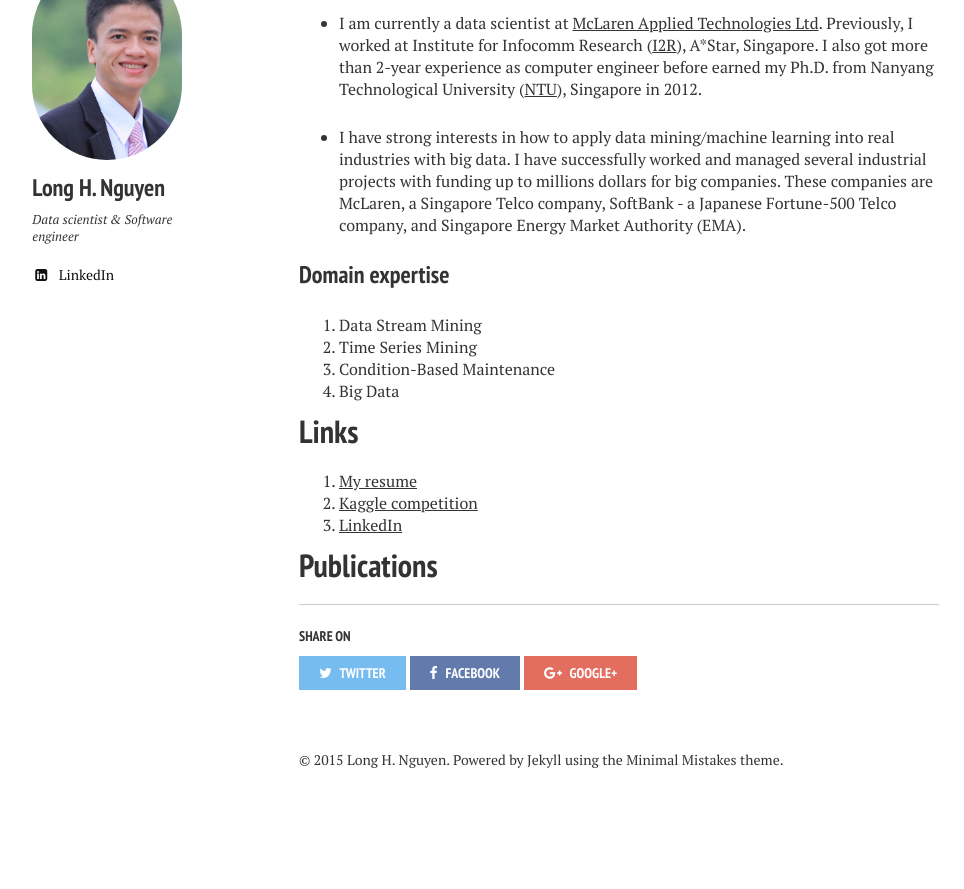
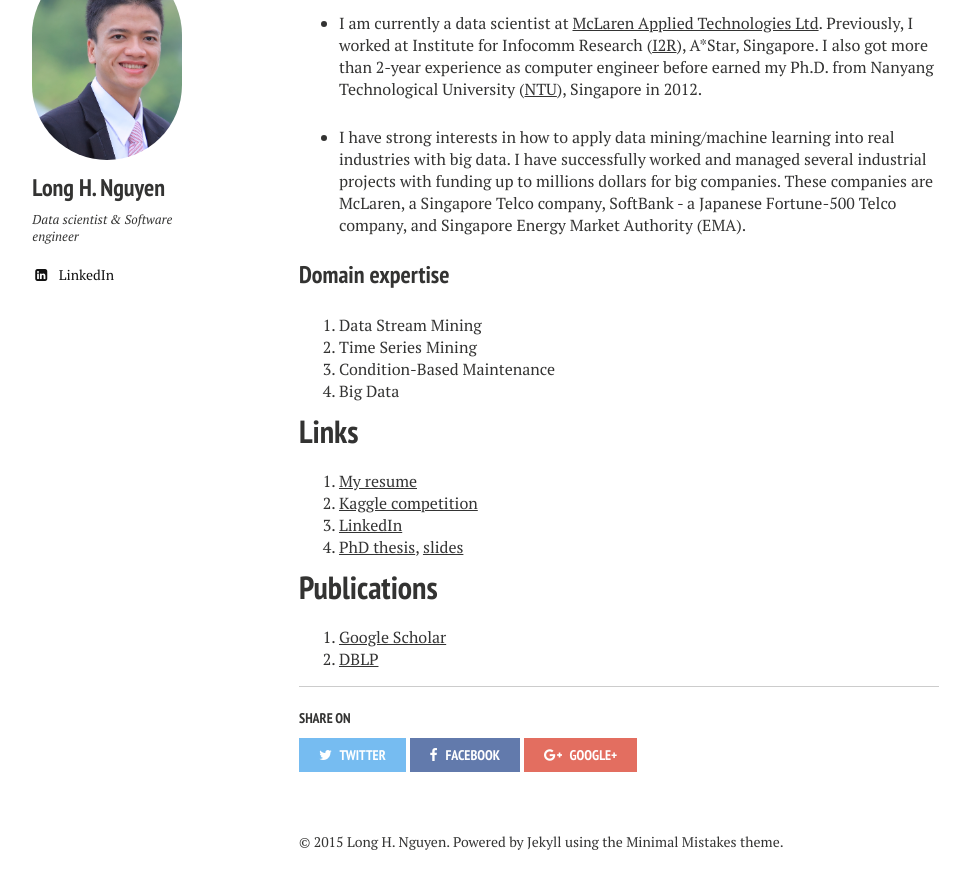
Before and after one commit to nguyenhailong/nguyenhailong.github.io, a Jekyll site: the page built from about/index.md, in a window 1280 px wide and 900 px high, scrolled down 598 px. Shown: the top 889 px of the window, without its empty margins (21-985 px from the left). Built offline with Jekyll 4.4.1, drawn with Linux system fonts in a browser that asks for light colours; nearby versions of some CDN libraries; before the commit the page ends 1416 px from its top, so only the background shows below that.

Commit message:
Update publication links

```diff
--- a/about/index.md
+++ b/about/index.md
@@ -23,5 +23,8 @@ image:
 1. [My resume](http://longnguyen.info/extras/resume)
 2. [Kaggle competition](https://www.kaggle.com/longnguyen/results)
 3. [LinkedIn](http://linkedin.com/in/nguyenhailongphd)
+4. [PhD thesis](http://longnguyen.info/extras/thesis.pdf), [slides](http://longnguyen.info/extras/thesis_slides.pdf)
 
 # Publications
+1. [Google Scholar](https://scholar.google.com.sg/citations?hl=en&user=RI_8PosAAAAJ)
+2. [DBLP](http://dblp.uni-trier.de/pers/hd/n/Nguyen:Hai=Long)
```
